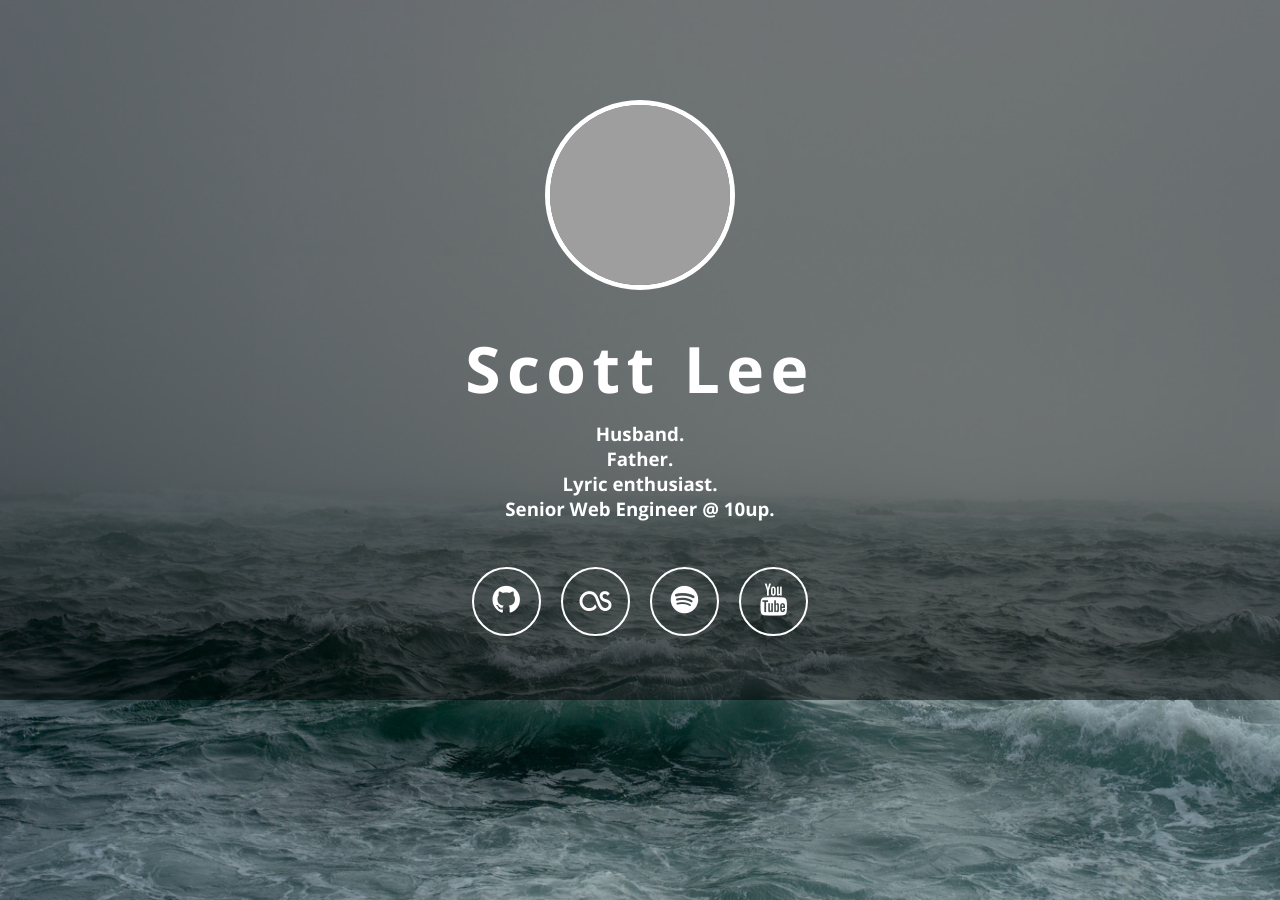
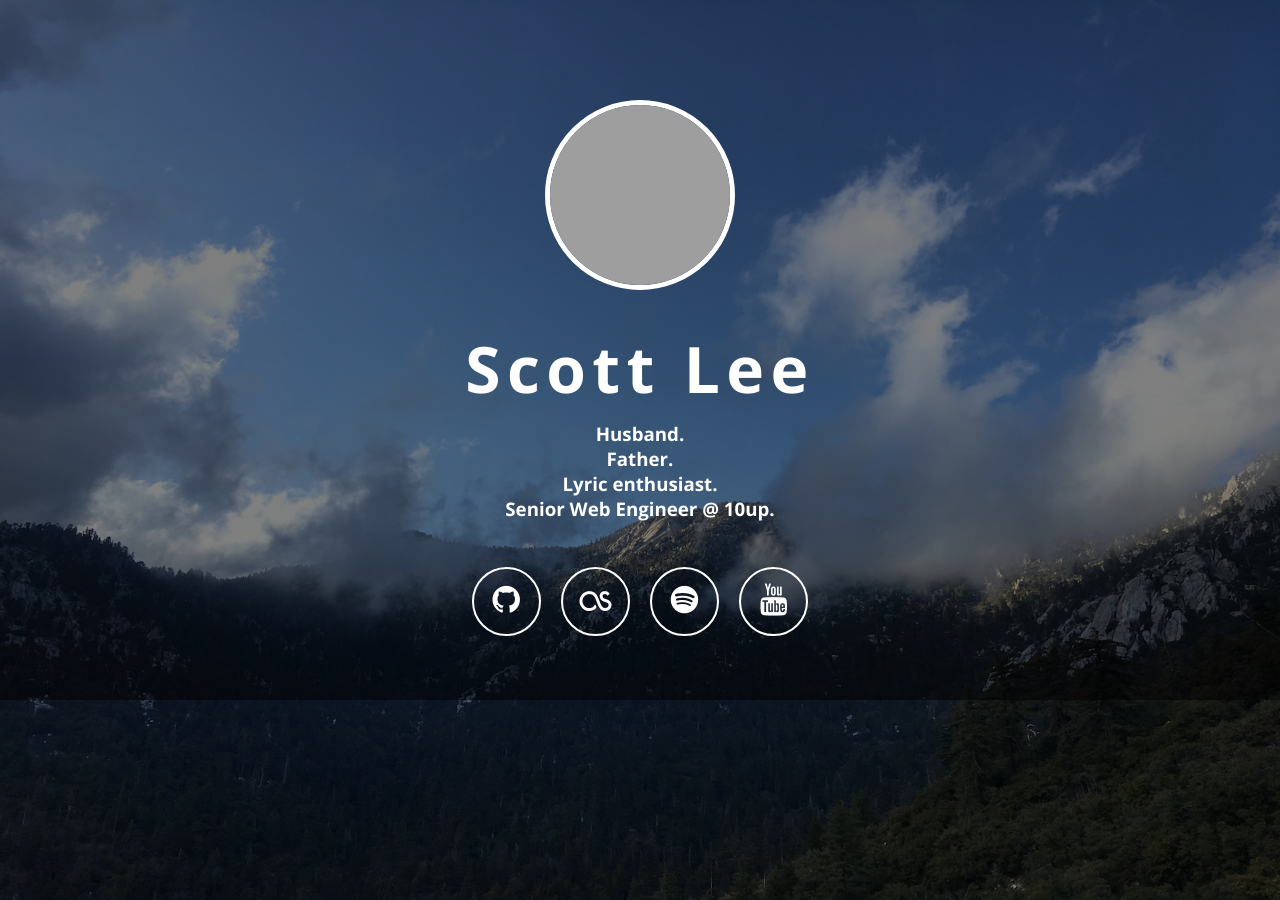
Before and after one commit to scottlee/scottlee.github.io, a Jekyll site: the page built from index.html, in a window 1280 px wide. Built offline with Jekyll 4.4.1, drawn with Linux system fonts in a browser that asks for light colours; nearby versions of some CDN libraries; grey boxes are pictures that could not be loaded.

Commit message:
New bg image.

```diff
--- a/_config.yml
+++ b/_config.yml
@@ -39,7 +39,7 @@ avatar_img_path: "https://www.gravatar.com/avatar/d00061b6c9420996cc8a586f3905a0
 
 
 front_img: yes
-front_img_path: "imgs/photo-1470115209269-18dd2d7285cd.jpeg"
+front_img_path: "imgs/IMG_5816.JPG"
 #front_img_path: "https://external.url/image.jpg"
 
 
```
Also changed, not shown: imgs/IMG_5816.JPG (added).
